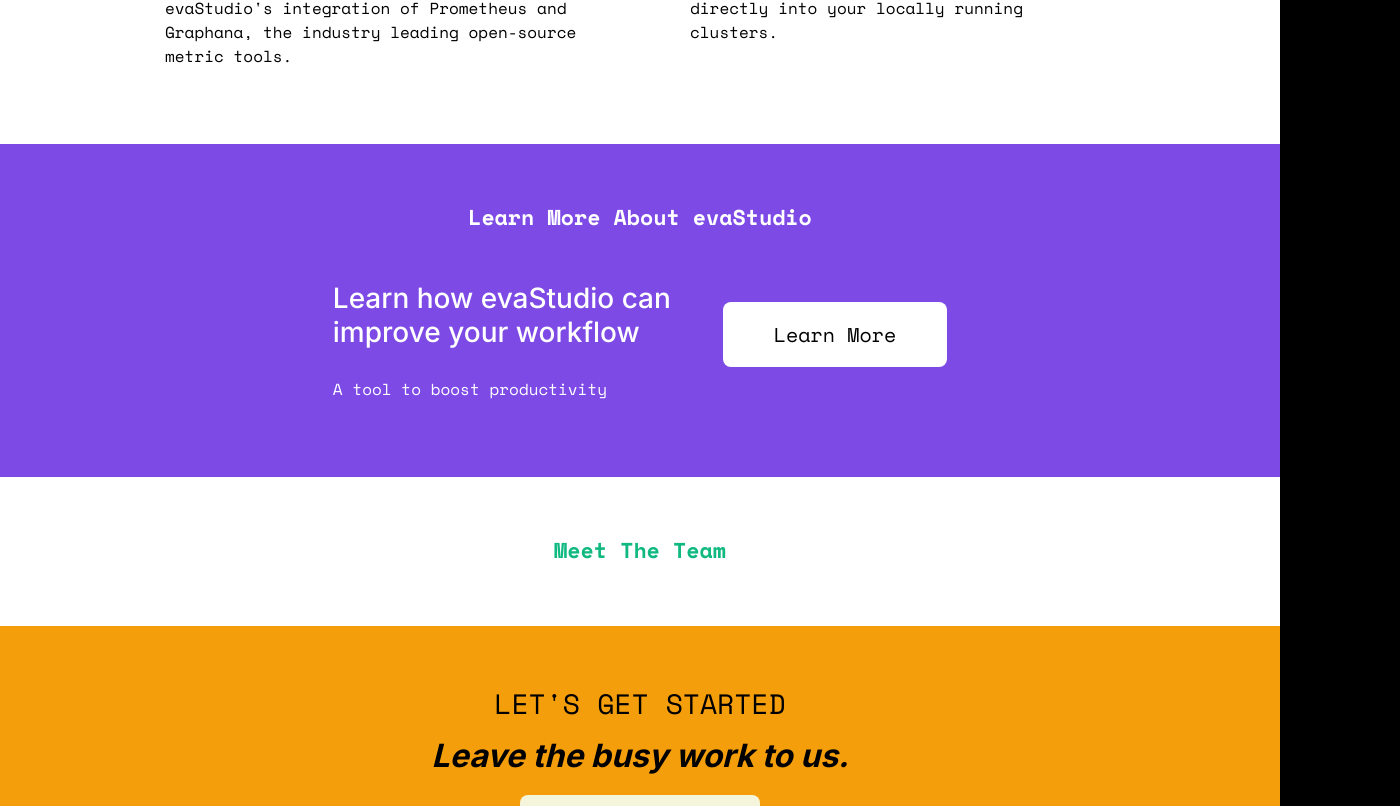
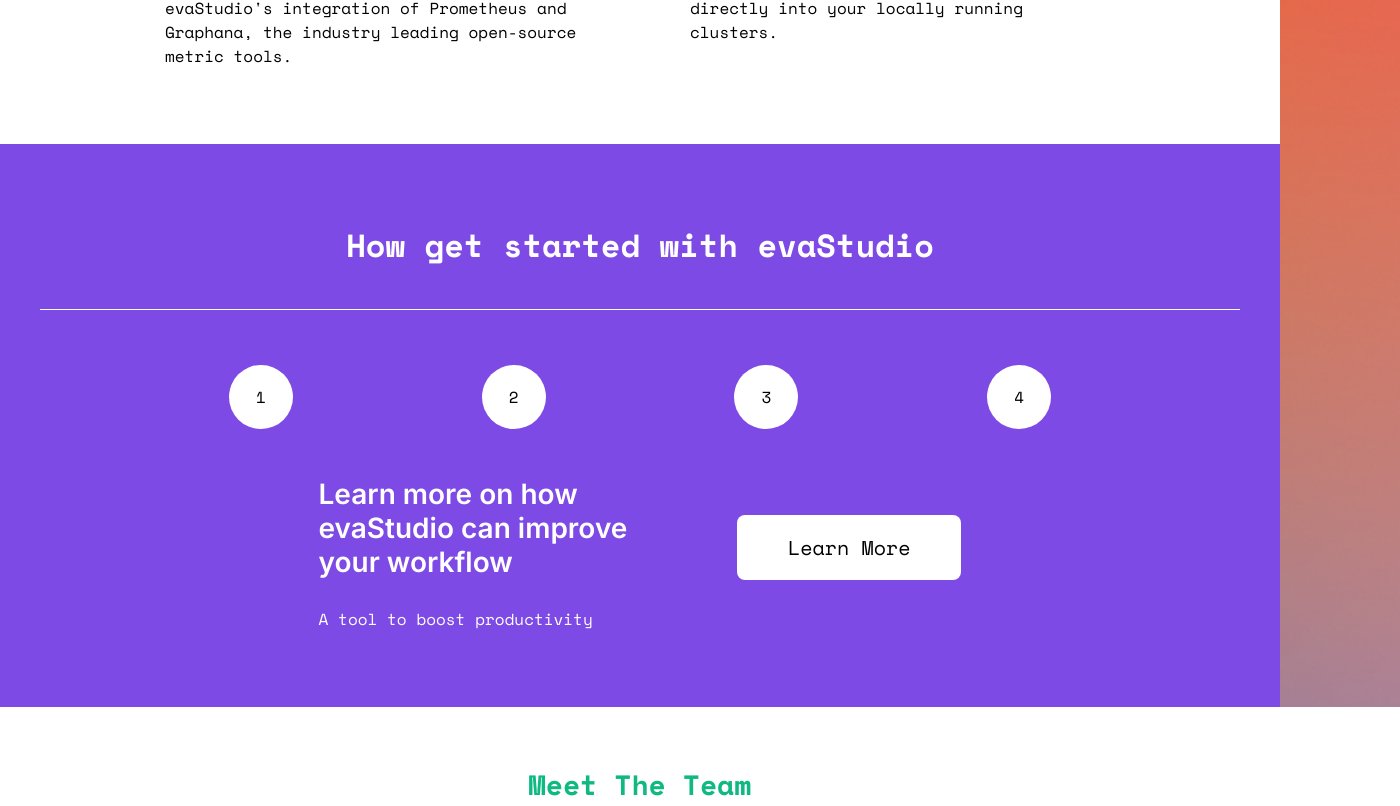
Before and after one commit to mshick97/evaStudioDocsSite, a Next.js app: page / in a window 1280 px wide. Shown: the part 1894-2700 px from the top of the page, 1400 px wide, since content can reach past the window. Built offline with nearby package versions, Linux system fonts and the light colour scheme.

Commit message:
building out the learn more section and adding styling

```diff
--- a/components/Footer.jsx
+++ b/components/Footer.jsx
@@ -5,9 +5,13 @@
 const Footer = () => {
   return (
     <footer id='footer'>
-      <Link href='.' id='logoLink' className='footerIcon'>
-        <h3>evaStudio</h3>
-      </Link>
+
+      <div id='footerBranding'>
+        <Link href='.' id='logoLink' className='footerIcon'>
+          <h3 className='shrinkHeadingPandM'>evaStudio</h3>
+        </Link>
+        <p className='brandingP'>evaStudio is an open-source, Apache Kafka playground for monitoring performance metrics in real time to test loads, decide on resources to provision, and improve processing efficiency before launching.</p>
+      </div>
 
       <div id='footerLinks'>
         <Link href='https://github.com/oslabs-beta/evaStudio/' target='_blank' rel="noopener noreferrer" className='footerIcon'>
--- a/components/GetStartSection.jsx
+++ b/components/GetStartSection.jsx
@@ -5,10 +5,10 @@
   return (
     <section id='getStartedSection' className='flexColCenter'>
       <h3 className='h3Head blackHeading shrinkHeadingPandM spaceMonoFont'>LET'S GET STARTED</h3>
-      <h2 className='shrinkHeadingPandM blackHeading h2Head italicHeading'>Leave the busy work to us.</h2>
+      <h4 className='shrinkHeadingPandM blackHeading h4Head italicHeading'>Leave the busy work to us.</h4>
 
       <div id='getStartedContainer'>
-        {/* <h5 className='h5Head blackHeading'>Try v1 and become a contributor</h5> */}
+        <h5 className='h5Head blackHeading'>Try v1 || Become a contributor</h5>
         <a href='https://github.com/oslabs-beta/evaStudio/' target='_blank' rel="noopener noreferrer" className='githubButWhite'>
           <Image src='/githubIcon.png' alt='Landscape picture' width={28} height={20} className='githubLogo' />
           <p className='github'>Fork on Github</p>
--- a/components/HeroSection.jsx
+++ b/components/HeroSection.jsx
@@ -11,7 +11,7 @@
         <div className='heroHeadingWrapper'>
           <h1 className='heroHeading h1Head'>Less time watching Kafka tutorials,<span className='heroHeading heroSpacing headingHighlight'>more time streaming</span>.</h1>
           <br />
-          <h4 className='h4Head spaceMonoFont'>evaStudio is an open-source, Apache Kafka playground for monitoring performance metrics in real time to test loads, decide on resources to provision, and improve processing efficiency before launching.
+          <h4 className='h4Head spaceMonoFont weight500'>evaStudio is an open-source, Apache Kafka playground for monitoring performance metrics in real time to test loads, decide on resources to provision, and improve processing efficiency before launching.
             <br />
             <br />
             <span className='subheadingSpan spaceMonoFont'>
--- a/components/LearnMoreSection.jsx
+++ b/components/LearnMoreSection.jsx
@@ -4,11 +4,18 @@
 const LearnMoreSection = () => {
   return (
     <section id='learnMoreSection' className='flexColCenter'>
-      <h4 className='shrinkHeadingPandM h4Head spaceMonoFont'>Learn More About evaStudio</h4>
+      <h2 className='shrinkHeadingPandM h2Head spaceMonoFont'>How get started with evaStudio</h2>
+
+      <div id='stepsContainer'>
+        <div className='stepCircle spaceMonoFont'>1</div>
+        <div className='stepCircle spaceMonoFont'>2</div>
+        <div className='stepCircle spaceMonoFont'>3</div>
+        <div className='stepCircle spaceMonoFont'>4</div>
+      </div>
 
       <div id='getStartedContainer'>
         <div className='getStartedWrapper'>
-          <h3 className='h3Head'>Learn how evaStudio can improve your workflow</h3>
+          <h3 className='h3Head'>Learn more on how evaStudio can improve your workflow</h3>
           <p className='spaceMonoFont'>
             A tool to boost productivity
           </p>
--- /dev/null
+++ b/components/TeamCard.jsx
@@ -0,0 +1,27 @@
+import React from 'react';
+import Image from 'next/image';
+import Link from 'next/link';
+
+const TeamCard = (props) => {
+  const { src, name, linkedin, github } = props;
+
+  return (
+    <div className='teamCard'>
+      <Image src={src} alt='Landscape picture' width={145} height={145} className='teamPhoto' />
+      <p className='memberName spaceMonoFont'>{name}</p>
+
+      <div className='socialLinksContainer'>
+        <Link href={linkedin} target='_blank' rel="noopener noreferrer" className='socialLink'>
+          <Image src='/linkedin.png' alt='Landscape picture' width={20} height={20} className='socialIcon' />
+        </Link>
+
+        <Link href={github} target='_blank' rel="noopener noreferrer" className='socialLink'>
+          <Image src='/githubIcon.png' alt='Landscape picture' width={20} height={20} className='socialIcon' />
+        </Link>
+      </div>
+
+    </div>
+  )
+}
+
+export default TeamCard;
--- a/components/TeamSection.jsx
+++ b/components/TeamSection.jsx
@@ -1,12 +1,46 @@
-import React from 'react'
+import React from 'react';
+import TeamCard from './TeamCard';
 
 const TeamSection = () => {
   return (
     <section id='teamSection' className='flexColCenter'>
-      <h4 className='secondaryHeadingHighlight shrinkHeadingPandM h4Head spaceMonoFont'>Meet The Team</h4>
+      <h3 className='secondaryHeadingHighlight shrinkHeadingPandM h3Head spaceMonoFont'>Meet The Team</h3>
 
       <div id='teamContainer'>
+        <TeamCard
+          src={'/wtf.png'}
+          name={'Andres Chaparro'}
+          linkedin={''}
+          github={''}
+        />
 
+        <TeamCard
+          src={'/wtf.png'}
+          name={'Kaitlin Zhang'}
+          linkedin={''}
+          github={''}
+        />
+
+        <TeamCard
+          src={'/wtf.png'}
+          name={'Maxwell Shick'}
+          linkedin={'https://www.linkedin.com/in/maxwell-shick/'}
+          github={'https://github.com/mshick97'}
+        />
+
+        <TeamCard
+          src={'/wtf.png'}
+          name={'Perla Royer'}
+          linkedin={''}
+          github={''}
+        />
+
+        <TeamCard
+          src={'/wtf.png'}
+          name={'Sattwik Biswal'}
+          linkedin={''}
+          github={''}
+        />
       </div>
     </section>
   )
--- a/styles/footer.css
+++ b/styles/footer.css
@@ -1,6 +1,6 @@
 /* Beginning of styling for the footer section */
 #footer {
-  padding: 20px 50px;
+  padding: 50px 90px;
   border-top: 1px solid gray;
   display: flex;
   flex-direction: row;
@@ -8,6 +8,17 @@
   align-items: center;
 }
 
+#footerBranding {
+  display: flex;
+  flex-direction: column;
+  max-width: 200px;
+}
+
 .footerIcon {
   cursor: pointer;
 }
+
+.brandingP {
+  font-size: .90rem;
+  color: rgb(231, 231, 231);
+}
--- a/styles/get_started_comp.css
+++ b/styles/get_started_comp.css
@@ -5,18 +5,24 @@
   background-color: #f59e0b;
 }
 
+.mr20 {
+  margin-right: 60px;
+}
+
 #getStartedContainer {
   display: flex;
   justify-content: center;
   align-items: center;
-}
-
-#getStartedContainer {
   margin-top: 20px;
   display: flex;
   flex-direction: row;
   justify-content: space-evenly;
-  min-width: 500px;
+  min-width: 700px;
+}
+
+.getStartedWrapper {
+  max-width: 350px;
+  margin-right: 40px;
 }
 
 .githubButWhite {
--- a/styles/globals.css
+++ b/styles/globals.css
@@ -18,7 +18,7 @@
   color: white;
   background-image: url('/gradient-bg.jpeg');
   background-repeat: no-repeat;
-  background-size: 400vw;
+  background-size: 420vw;
 }
 
 .h1Head {
@@ -31,7 +31,7 @@
 
 .h3Head {
   font-size: 1.75rem;
-  font-weight: 500;
+  font-weight: 600;
 }
 
 .h4Head {
@@ -40,6 +40,10 @@
 
 .h5Head {
   font-size: 1.25rem;
+  font-weight: 500;
+}
+
+.weight500 {
   font-weight: 500;
 }
 
@@ -116,4 +120,5 @@
 
 .italicHeading {
   font-style: italic;
+  font-weight: 600;
 }
--- a/styles/learn_more_comp.css
+++ b/styles/learn_more_comp.css
@@ -1,6 +1,22 @@
 /* Beginning of styling for learn more section */
 #learnMoreSection {
   background-color: rgba(126, 74, 230);
-  padding: 45px 0 60px 0;
+  padding: 65px 0 60px 0;
   min-width: 100%;
 }
+
+#stepsContainer {
+  margin-top: 40px;
+  border-top: 1px solid white;
+  min-width: 1200px;
+  display: flex;
+  justify-content: space-evenly;
+  padding-top: 55px;
+}
+
+.stepCircle {
+  border-radius: 50%;
+  padding: 20px 27px;
+  background-color: white;
+  color: black;
+}
--- a/styles/team_comp.css
+++ b/styles/team_comp.css
@@ -1,17 +1,41 @@
 /* Beginning of styling for teams section */
 #teamSection {
   background-color: white;
-  padding: 45px 0 60px 0;
+  padding: 45px 0 100px 0;
   min-width: 100%;
 }
 
-#getStartedContainer {
+#teamContainer {
+  margin-top: 100px;
   display: flex;
-  justify-content: center;
+  justify-content: space-evenly;
+  align-items: center;
+  min-width: 1520px;
+}
+
+.teamCard {
+  padding: 20px 30px;
+  border-radius: 10px;
+  /* box-shadow: rgba(0, 0, 0, 0.1) 0px 10px 50px; */
+  box-shadow: blue 0px 0px 0px 2px inset, rgb(255, 255, 255) 10px -10px 0px -3px, rgb(31, 193, 27) 10px -10px, rgb(255, 255, 255) 20px -20px 0px -3px, rgb(255, 217, 19) 20px -20px, rgb(255, 255, 255) 30px -30px 0px -3px, rgb(255, 156, 85) 30px -30px, rgb(255, 255, 255) 40px -40px 0px -3px, rgb(255, 85, 85) 40px -40px;
+}
+
+.teamPhoto {
+  border-radius: 50%;
+}
+
+.memberName {
+  color: black;
+  text-align: center;
+}
+
+.socialLinksContainer {
+  display: flex;
+  justify-content: space-evenly;
   align-items: center;
 }
 
-.getStartedWrapper {
-  max-width: 350px;
-  margin-right: 40px;
+.socialLink,
+.socialIcon {
+  cursor: pointer;
 }
```
Also changed, not shown: components/TeamComponent.jsx (deleted, +0 -11 lines), public/linkedin.png (added), public/wtf.png (added).
